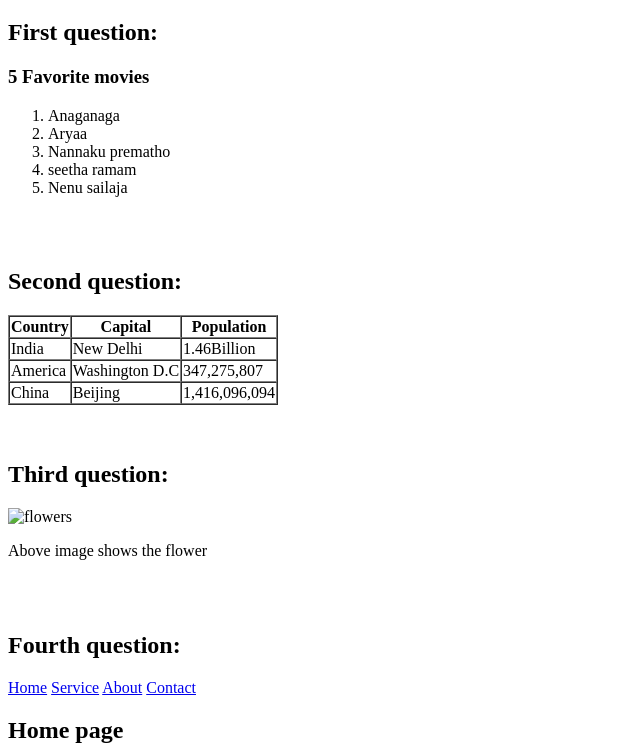
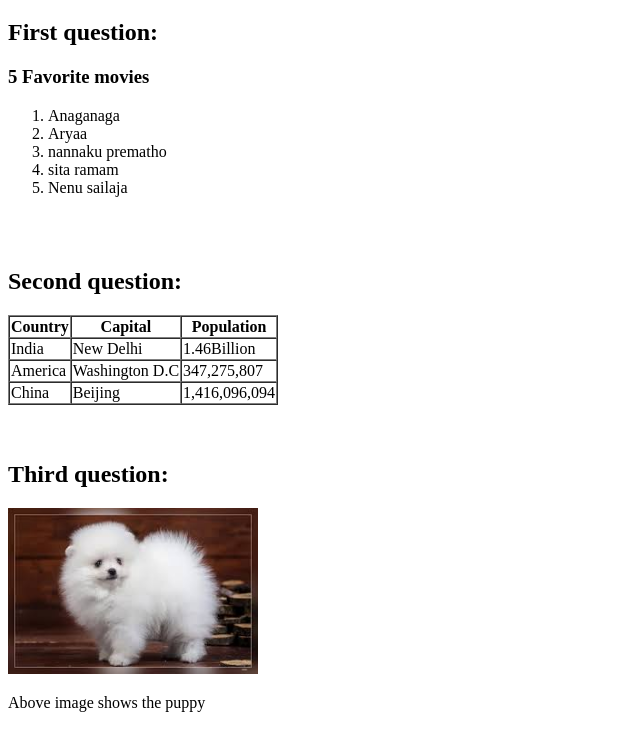
Before and after one commit to GuturuLavanya/exam-task, a plain HTML site: page index.html in a window 1280 px wide. Shown: the part 61-806 px from the top of the page, without its empty margins (0-640 px from the left). Drawn offline with Linux system fonts and the light colour scheme; files whose address does not match are found by name.

Commit message:
index.html

```diff
--- a/index.html
+++ b/index.html
@@ -13,8 +13,8 @@
     <ol>
         <li>Anaganaga</li>
         <li>Aryaa</li>
-        <li>Nannaku prematho</lin>
-        <li>seetha ramam</li>
+        <li>nannaku prematho</li>
+        <li>sita ramam</li>
         <li>Nenu sailaja</li>
     </ol>
 <br>
@@ -46,9 +46,9 @@
     <br>
     <br>
      <h2>Third question:</h2>
-    <img src="./download(1)" width="250px" alt="flowers">
+    <img src="C:\Users\HP PROBOOK\Desktop\puppyimage.jpg" width="250px" alt="puppy">
     <caption>
-        <p>Above image shows the flower</p>
+        <p>Above image shows the puppy</p>
     </caption>
 <br>
 <br>
@@ -121,7 +121,7 @@ contact@example.com</p></h2>
 <center>
     <h2>My Favorite video</h2>
 
-<iframe width="560" height="315" src="<iframe width="560" height="315" src="https://www.youtube.com/embed/C1wFmXGPbUg?autoplay=1&mute=1" title="YouTube video player" frameborder="0" allow="accelerometer; autoplay; clipboard-write; encrypted-media; gyroscope; picture-in-picture; web-share" allowfullscreen></iframe>"></iframe>
+<iframe width="560" height="315" src="https://www.youtube.com/embed/Faow3SKIzq0?autoplay=1&mute=1" title="YouTube video player" frameborder="0" allow="accelerometer; autoplay; clipboard-write; encrypted-media; gyroscope; picture-in-picture; web-share" referrerpolicy="strict-origin-when-cross-origin" allowfullscreen></iframe>
 </center>
 </body>
 </html>
```
